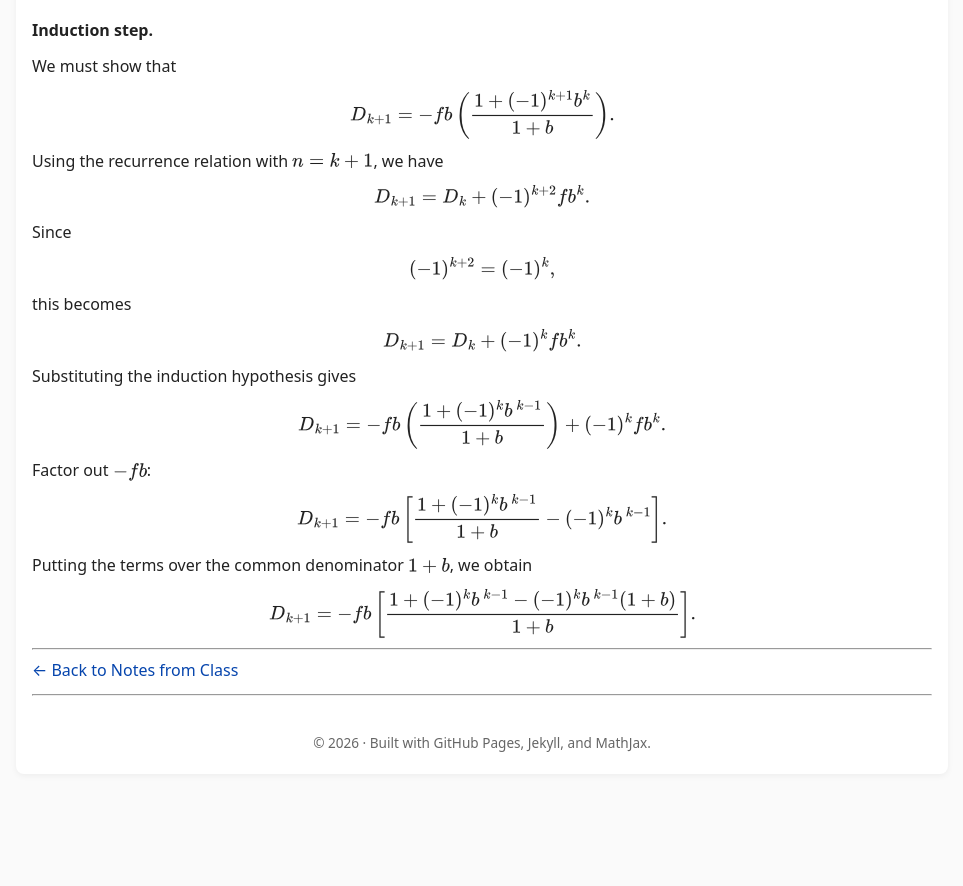
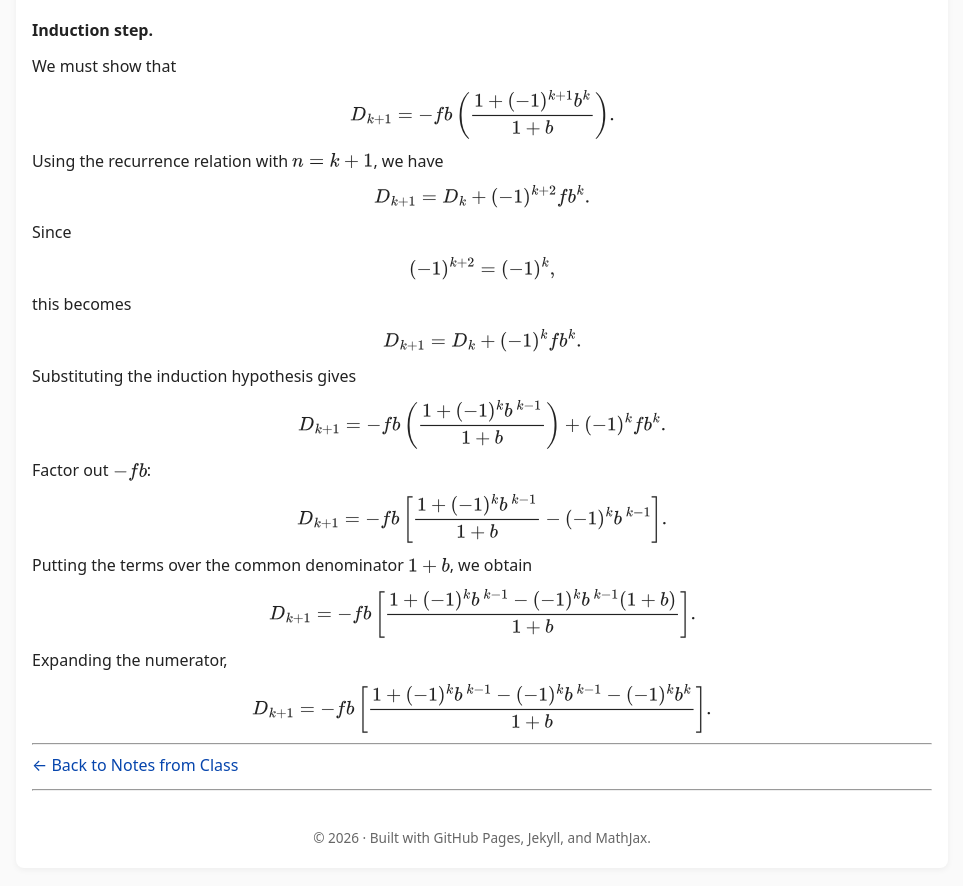
Before and after one commit to SaleemKamaludin/SaleemKamaludin.github.io, a Jekyll site: the page built from courses/math-2276/notes-from-class/lecture-2/index.md, in a window 1280 px wide and 900 px high, scrolled down 7910 px. Shown: the top 886 px of the window, without its empty margins (158-1121 px from the left). Built offline with Jekyll 4.4.1, drawn with Linux system fonts in a browser that asks for light colours; before the commit the page ends 8716 px from its top, so only the background shows below that.

Commit message:
Add numerator expansion step to Lecture 2 induction proof

```diff
--- a/courses/math-2276/notes-from-class/lecture-2/index.md
+++ b/courses/math-2276/notes-from-class/lecture-2/index.md
@@ -1113,6 +1113,33 @@ D_{k+1}
 
 </div>
 
+<div id="induction-step-expand-numerator">
+
+<p>
+  Expanding the numerator,
+</p>
+
+<div class="display-math">
+
+\[
+D_{k+1}
+=
+-fb
+\left[
+\frac{
+1+(-1)^k b^{\,k-1}
+-
+(-1)^k b^{\,k-1}
+-
+(-1)^k b^k
+}{1+b}
+\right].
+\]
+
+</div>
+
+</div>
+
 ---
 
 [← Back to Notes from Class]({{ '/courses/math-2276/notes-from-class/' | relative_url }})
```
